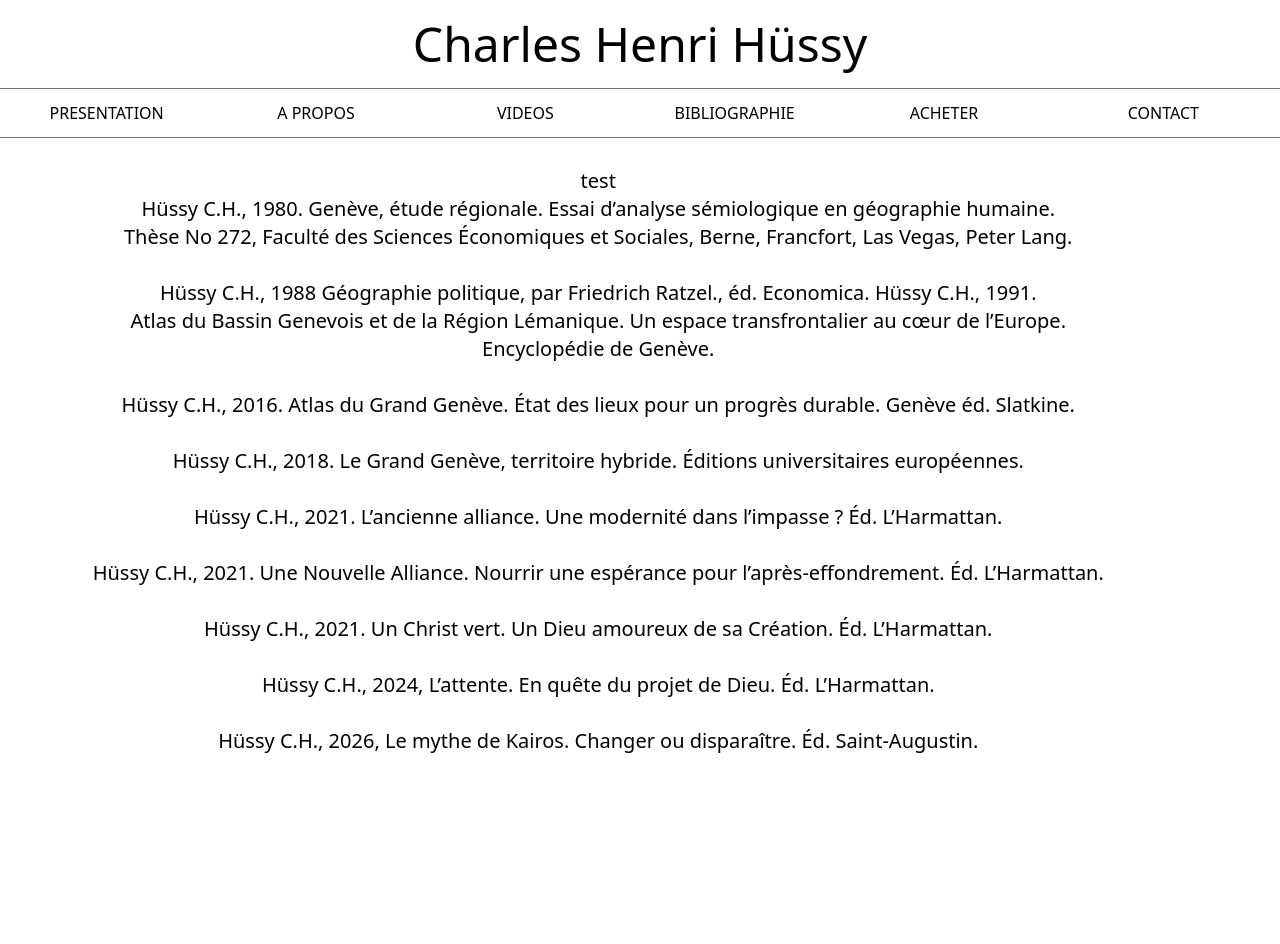
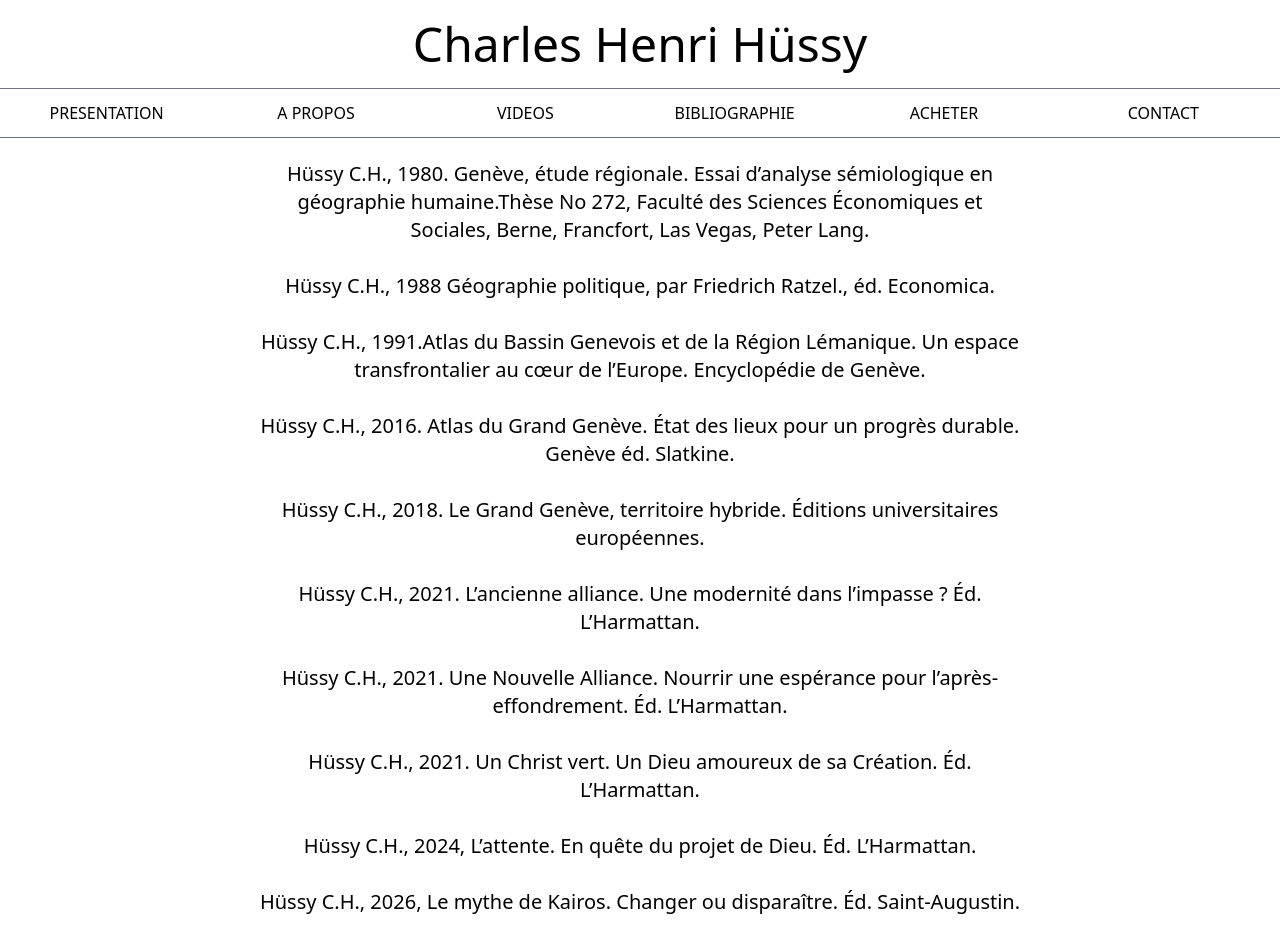
Before and after one commit to MountainEnjoyer/CharlesHussy, a React (Vite) app: page /bibliographie in a window 1280 px wide. Before the commit the page ends 800 px from the top, so only its background shows below. Built offline with nearby package versions, Linux system fonts and the light colour scheme.

Commit message:
avancement mediocres

```diff
--- a/src/components/Bibliographie.tsx
+++ b/src/components/Bibliographie.tsx
@@ -4,10 +4,10 @@ import '../index.css'
 function Bibliographie() {
     return (
         <>
-            <ul className='relative text-xl pt-[150px] w-[95%] pl-[7%]'>
-                test
-                <li>Hüssy C.H., 1980. Genève, étude régionale. Essai d’analyse sémiologique en géographie humaine. <br/>Thèse No 272, Faculté des Sciences Économiques et Sociales, Berne, Francfort, Las Vegas, Peter Lang.</li><br/>
-                <li>Hüssy C.H., 1988 Géographie politique, par Friedrich Ratzel., éd. Economica. Hüssy C.H., 1991. <br/>Atlas du Bassin Genevois et de la Région Lémanique. Un espace transfrontalier au cœur de l’Europe. Encyclopédie de Genève.</li><br/>
+            <ul className='relative text-xl pt-[150px] mt-[10px] w-[80%] pl-[20%] text-wrap'>
+                <li>Hüssy C.H., 1980. Genève, étude régionale. Essai d’analyse sémiologique en géographie humaine.Thèse No 272, Faculté des Sciences Économiques et Sociales, Berne, Francfort, Las Vegas, Peter Lang.</li><br/>
+                <li>Hüssy C.H., 1988 Géographie politique, par Friedrich Ratzel., éd. Economica.</li><br/>
+                <li>Hüssy C.H., 1991.Atlas du Bassin Genevois et de la Région Lémanique. Un espace transfrontalier au cœur de l’Europe. Encyclopédie de Genève.</li><br/>
                 <li>Hüssy C.H., 2016. Atlas du Grand Genève. État des lieux pour un progrès durable. Genève éd. Slatkine.</li><br/>
                 <li>Hüssy C.H., 2018. Le Grand Genève, territoire hybride. Éditions universitaires européennes.</li><br/>
                 <li>Hüssy C.H., 2021. L’ancienne alliance. Une modernité dans l’impasse ? Éd. L’Harmattan.</li><br/>
--- a/src/components/Propos.tsx
+++ b/src/components/Propos.tsx
@@ -4,9 +4,9 @@ import profile from "../assets/profile.jpg"
 function Propos() {
     return (
         <>
-            <div className=' absolute  flex  grid grid-cols-3 grid-rows-1  lg:w-[80%] md:w-[80%] sm:w-[90%] w-[100%] sm:left-[5%] lg:left-[100px] lg:grid-flow-row sm:align-center md:left-[100px] md:grid-flow-col lg:top-[160px] md:top-[150px] s:top-[100px] bg-gray-100 grid-flow-col rounded-md'>
+            <div className=' absolute  flex  grid grid-cols-3 grid-rows-1  lg:w-[60%] md:w-[80%] sm:w-[90%] w-[100%] sm:left-[5%] lg:left-[250px] lg:grid-flow-row sm:align-center md:left-[100px] md:grid-flow-col lg:top-[160px] md:top-[150px] s:top-[100px] bg-gray-100 grid-flow-col rounded-md'>
                 <img src={profile} className='relative rounded-md object-fill lg:scale-75 md:scale-60 sm:scale-80  '></img>
-                <p className='relative col-span-2 sm:text-xl md:text-xl lg:text-3xl text-sm h-[25%] text-black wrap md:t-0 sm:top-[11%] sm:left-[-10px] lg:left-[-25px] left-[-25px] lg:top-[100px]'>
+                <p className='relative col-span-2 sm:text-xl md:text-xl lg:text-2xl text-sm h-[25%] text-black wrap md:t-0 sm:top-[11%] sm:left-[-10px] lg:left-[-20px] left-[-25px] lg:top-[60px]'>
                     Charles Henri Hüssy, 84 ans, est professeur honoraire de l'université de Genève. Il a obtenu une licence en théologie, en sociologie, en géographie, puis un doctorat de géographie. Il a été Directeur d’un Centre Universitaire d’Écologie Humaine.
                 </p>
             </div>
```
